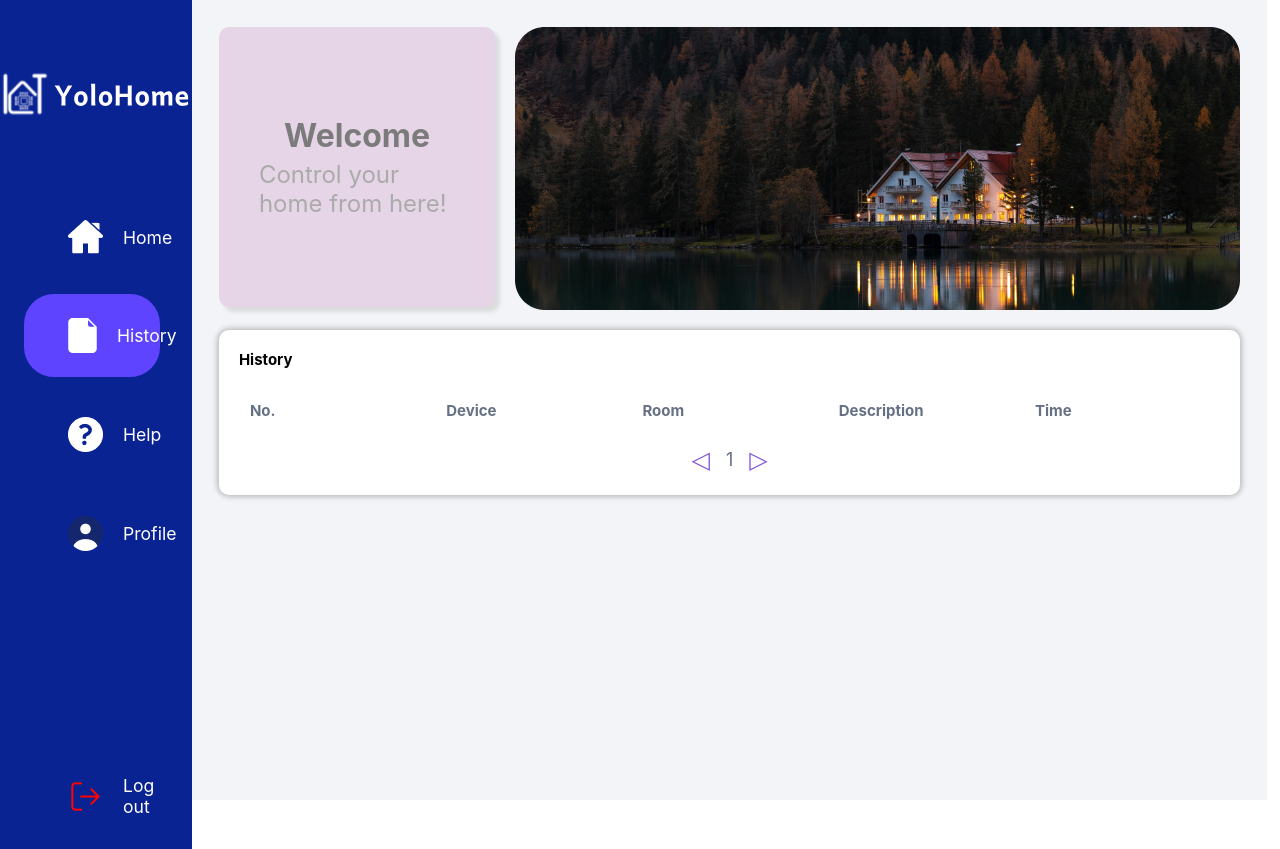
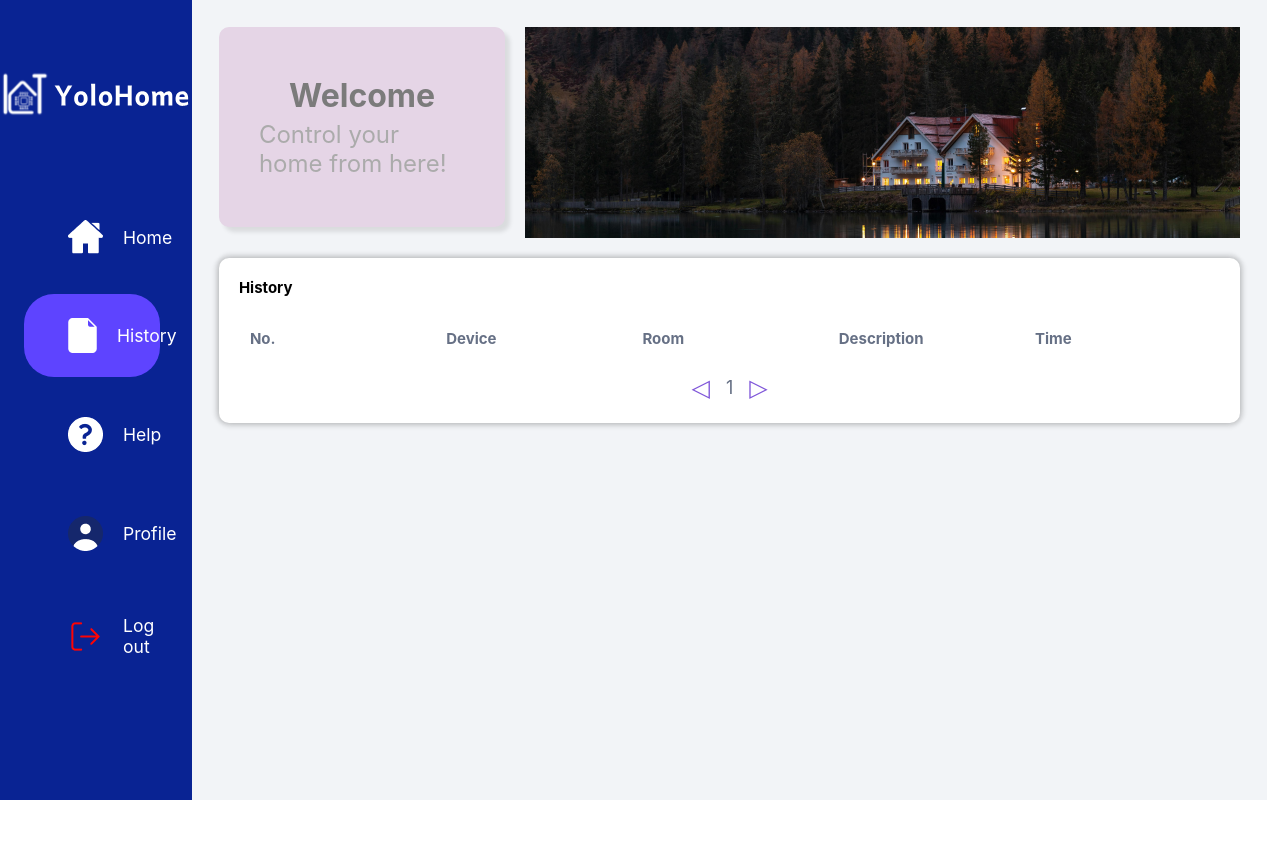
Before and after one commit to ShunPeng1/Multi-Disciplinary-Project, a React (Create React App) app in the folder WebApplication/yolohome-client/: page /history in a window 1280 px wide. After the commit the page ends 800 px from the top, so only its background shows below. Built offline with nearby package versions, Linux system fonts and the light colour scheme.

Commit message:
feat: header History Page
feat: header History Page

```diff
--- a/WebApplication/yolohome-client/src/components/LightButton/index.jsx
+++ b/WebApplication/yolohome-client/src/components/LightButton/index.jsx
@@ -1,7 +1,7 @@
 import React, { useState } from 'react';
 import './LightButton.css';
 
-const OnOffButton = () => {
+const LightButton = () => {
   const [isOn, setIsOn] = useState(false);
 
   const toggle = () => {
@@ -22,4 +22,4 @@ const OnOffButton = () => {
   );
 };
 
-export default OnOffButton;
+export default LightButton;
--- a/WebApplication/yolohome-client/src/components/NavBar/index.jsx
+++ b/WebApplication/yolohome-client/src/components/NavBar/index.jsx
@@ -36,9 +36,7 @@ const NavBar = () => {
           <img src="./Images/profile_icon.png" alt="Profile Icon" />
           <p>Profile</p>
         </Link>
-        <div class = "blank">
-          {''}
-        </div>
+
         <Link to="/" className={getNavItemClass("/")} id="logout">
           <img src="./Images/log_out.png" alt="Logout Icon" />
           <p>Log out</p>
--- a/WebApplication/yolohome-client/src/pages/Dashboard/index.jsx
+++ b/WebApplication/yolohome-client/src/pages/Dashboard/index.jsx
@@ -2,7 +2,7 @@ import "./Dashboard.css";
 import React from 'react';
 //import {Header, Footer} from "../../Components";
 //import PrintingLog from "../../Components/PrintingLog/PrintingLog";
-import OnOffButton from "../../components/Button"
+import LightButton from "../../components/LightButton"
 
 const Dashboard = (props) => {
   const { numberOfPages, updatePage } = props;
@@ -57,7 +57,7 @@ const Dashboard = (props) => {
 
           </div>
           <div class = "myButton">
-              <OnOffButton />
+              <LightButton />
           </div>
         </div>
 
--- a/WebApplication/yolohome-client/src/pages/History/History.css
+++ b/WebApplication/yolohome-client/src/pages/History/History.css
@@ -153,7 +153,7 @@ td{
     background-color: rgba(229, 213, 230);
     padding: 40px;
     width: 800px;
-    height: 280px;
+    height: 200px;
     margin-right: 20px;
     border-radius: 10px;
     box-shadow: 5px 5px 4px rgba(0, 0, 0, 0.1);
@@ -161,10 +161,11 @@ td{
 
 .buypaper .viewImg2 {
     padding: 0px;
-    border-radius: 10px;
+    border-radius: 20px;
     display: flex;
     align-items: center;
     justify-content: center;
+
 }
 /*
 .viewImg2 img {
--- a/WebApplication/yolohome-client/src/pages/History/index.jsx
+++ b/WebApplication/yolohome-client/src/pages/History/index.jsx
@@ -1,6 +1,7 @@
 import "./History.css";
 // import {Header, Footer, PaperLog, AddPaperModal, Modal} from "../../components";
 import { useState, useEffect  } from "react";
+import Login from "../Login";
 
 const History = (props) => {
   const { paperHistoryItems , updatePaperHistoryItems, pageNumber, updatePageNumber } = props;
@@ -64,6 +65,7 @@ const History = (props) => {
         <div className="contentSection">
             <div className="titleContainer">
               <div className="viewItem">
+                {/* a sentence Welcome, username, username is imported from Login */}
                 <p className="specialWelcome">Welcome</p>
                 <p className="controlSentence">Control your home from here!</p>
               </div>
```
Also changed, not shown: WebApplication/yolohome-client/public/Images/background_new.png.
